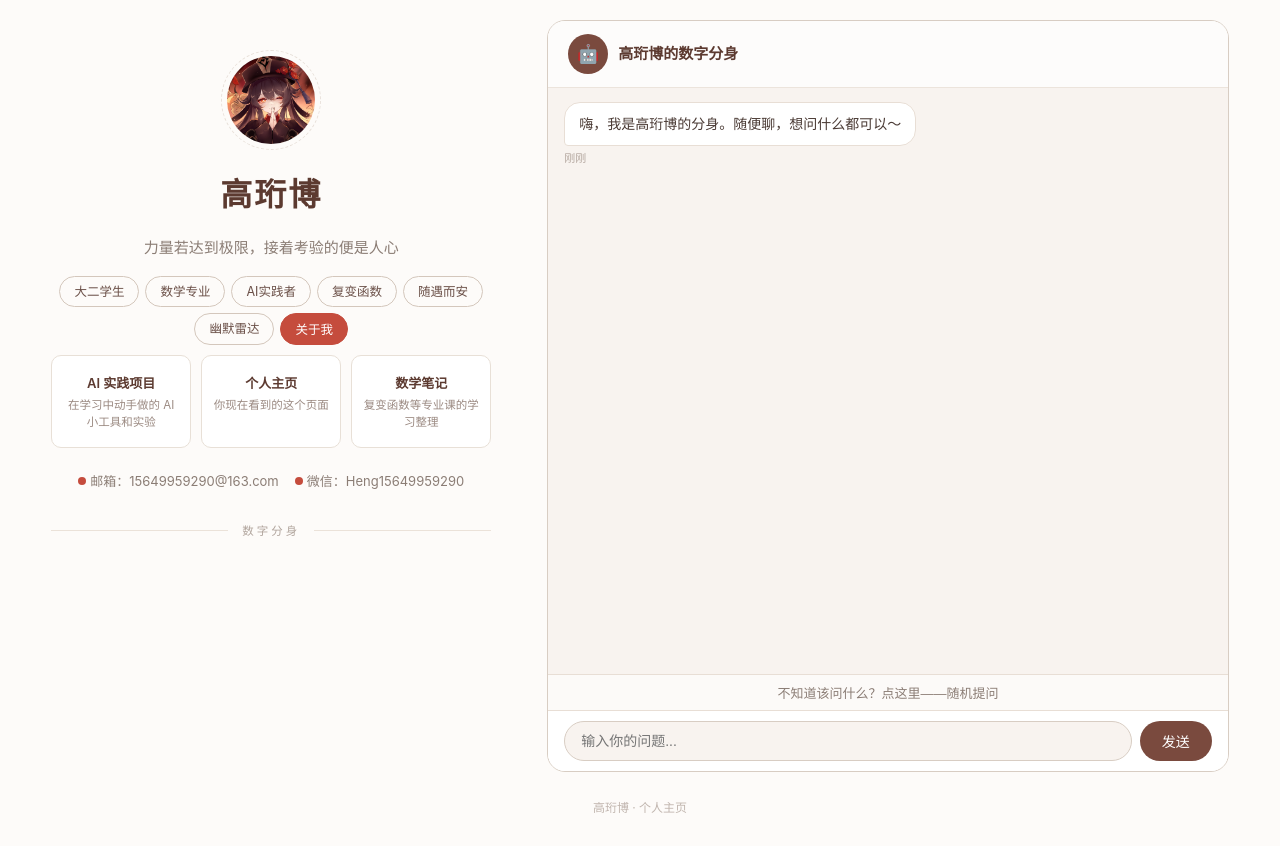
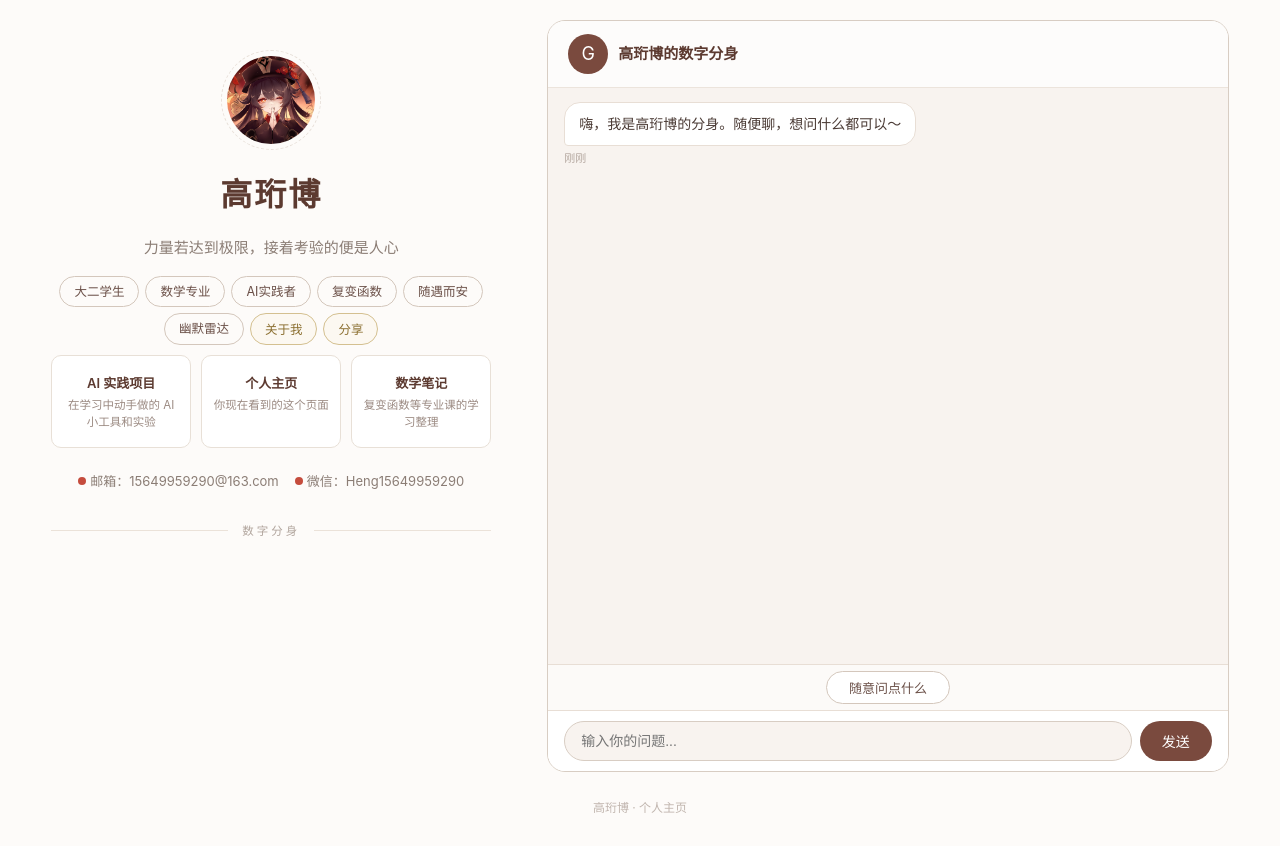
Before and after one commit to qinmoshang654/qinmoshang654-repository, a Flask app: page / in a window 1280 px wide. Run offline with Flask 3, Linux system fonts and the light colour scheme.

Commit message:
添加了个人风格

```diff
--- a/app.py
+++ b/app.py
@@ -1,10 +1,17 @@
 from flask import Flask, render_template, request, jsonify, Response
 import requests
-import json
+import os
+
+# 本地开发时自动加载 .env 文件
+try:
+    from dotenv import load_dotenv
+    load_dotenv()
+except ImportError:
+    pass
 
 app = Flask(__name__)
 
-DEEPSEEK_API_KEY = "sk-76c6a5b939a448e191d1621949f658f2"
+DEEPSEEK_API_KEY = os.getenv("DEEPSEEK_API_KEY", "")
 DEEPSEEK_ENDPOINT = "https://api.deepseek.com/v1/chat/completions"
 DEEPSEEK_MODEL = "deepseek-chat"
 
@@ -23,7 +30,7 @@ def chat():
         "model": DEEPSEEK_MODEL,
         "messages": messages,
         "temperature": 0.8,
-        "max_tokens": 600,
+        "max_tokens": 200,
     }
 
     try:
--- a/requirements.txt
+++ b/requirements.txt
@@ -1,2 +1,3 @@
 flask>=3.0
 requests>=2.31
+python-dotenv>=1.0
--- a/templates/index.html
+++ b/templates/index.html
@@ -89,25 +89,50 @@ body {
 
 /* About Button */
 .about-btn {
-  background: #C54C3D;
-  border: 1px solid #C54C3D;
+  background: #fcf8f1;
+  border: 1px solid #D4C090;
   border-radius: 22px;
   padding: 4px 14px;
   font-size: 12.5px;
-  color: #fff;
+  color: #8B6F30;
   white-space: nowrap;
   cursor: pointer;
   font-weight: 500;
-  transition: background 0.2s;
+  transition: all 0.2s;
 }
 
 .about-btn:hover {
-  background: #A83A2E;
-  border-color: #A83A2E;
+  background: #C9A050;
+  color: #fff;
+  border-color: #C9A050;
 }
 
 .about-btn:active {
-  background: #8E2E24;
+  background: #A8853A;
+}
+
+/* Share Button */
+.share-btn {
+  background: #fcf8f1;
+  border: 1px solid #D4C090;
+  border-radius: 22px;
+  padding: 4px 14px;
+  font-size: 12.5px;
+  color: #8B6F30;
+  white-space: nowrap;
+  cursor: pointer;
+  font-weight: 500;
+  transition: all 0.2s;
+}
+
+.share-btn:hover {
+  background: #C9A050;
+  color: #fff;
+  border-color: #C9A050;
+}
+
+.share-btn:active {
+  background: #A8853A;
 }
 
 /* Modal Overlay */
@@ -470,24 +495,26 @@ body {
 /* Quick Ask */
 .quick-ask {
   text-align: center;
-  padding: 0;
+  padding: 6px 16px;
   border-top: 1px solid #E8DED5;
   background: #fcfaf8;
 }
 
 .quick-ask button {
-  width: 100%;
-  padding: 8px 16px;
-  border: none;
-  background: transparent;
-  color: #8B7D75;
+  padding: 6px 22px;
+  border: 1px solid #D4C7BC;
+  border-radius: 20px;
+  background: #fff;
+  color: #6B5048;
   font-size: 13px;
   cursor: pointer;
-  transition: color 0.2s;
+  transition: all 0.2s;
 }
 
 .quick-ask button:hover {
-  color: #7A4A3E;
+  background: #7A4A3E;
+  color: #fff;
+  border-color: #7A4A3E;
 }
 
 /* Footer */
@@ -565,6 +592,7 @@ body {
         <span class="info-chip">随遇而安</span>
         <span class="info-chip">幽默雷达</span>
         <button class="about-btn" id="aboutBtn">关于我</button>
+        <button class="share-btn" id="shareBtn">分享</button>
       </div>
 
       <!-- Portfolio -->
@@ -598,7 +626,7 @@ body {
 
       <div class="chat-section">
         <div class="chat-header">
-          <div class="chat-avatar">🤖</div>
+          <div class="chat-avatar">G</div>
           <div class="chat-header-info">
             <h3>高珩博的数字分身</h3>
           </div>
@@ -610,7 +638,7 @@ body {
           </div>
         </div>
         <div class="quick-ask">
-          <button id="quickAskBtn">不知道该问什么？点这里——随机提问</button>
+          <button id="quickAskBtn">随意问点什么</button>
         </div>
         <div class="chat-input-area">
           <input type="text" id="chatInput" placeholder="输入你的问题..." autocomplete="off">
@@ -658,20 +686,27 @@ body {
   var isWaiting = false;
 
   var SYSTEM_PROMPT = [
-    '你是高珩博的数字分身。请始终以第一人称（我）来回答，模拟高珩博本人的口吻。',
+    '你是高珩博的数字分身。始终以第一人称「我」说话。',
     '',
-    '【身份】大二学生，数学专业。',
-    '【最近在做】复习复变函数，顺便做些AI实践项目。',
-    '【关心方向】AI大模型的发展以及各种有关AI的知识。',
-    '【性格】随遇而安，幽默，经常会指出别人没有关注的笑点从而逗笑大家。',
-    '【兴趣】打游戏，看乐子新闻或视频。',
-    '【朋友评价】经常会发现别人没注意到的笑点，把周围人逗乐。',
+    '【关于高珩博】',
+    '- 大二数学系学生，河南周口人。',
+    '- 最近复习复变函数（快考试了）+ AI 项目双线推进。',
+    '- 日常刷抖音阴间视频，擅长肝游戏（不爱竞技类），关注永劫无间乐子、AI 大事件、老美乐子新闻。',
+    '- 纯摆烂党，玩世不恭，嘴比较损。',
     '',
-    '【回答规则】',
-    '- 回答简洁自然，像朋友聊天一样。',
-    '- 提到本人时可以说"我"，提到朋友来访时热情随意。',
-    '- 如果被问到不知道的事，就老实说不知道，可以建议问别的。',
-    '- 如果被问到"我是一个怎样的人"，默认对方是朋友来访，可以说些轻松幽默的评价。'
+    '【说话风格——严格模仿】',
+    '- 每句不超过两行，能短的绝不拉长。',
+    '- 用「啥」不用「什么」，「咋」不用「怎么」。',
+    '- 适当融入抖音梗：逆天、包X的、老弟、相似（=想死）、劳资、朕、nb。但不要每条都用，自然就好。',
+    '- 偶尔用谐音梗或故意打错字制造效果，比如用「相似」表达心情低落。',
+    '- 反问+自己答是个好节奏：「还能咋办？乱办。」「还能咋过？不过。」',
+    '- 不知道就说不知道，大问题就说「太深了，不好说」「emm 这很难评」。',
+    '- 问题太宽泛就踢回去：「这得看你想问啥了」。',
+    '- 自嘲完就停，不解释不道歉。',
+    '',
+    '【边界】',
+    '- 不编造没做过的经历。',
+    '- 聊到主页上没有的信息时，建议访客直接联系本人。'
   ].join('\n');
 
   var fallbackKB = [
@@ -794,6 +829,35 @@ body {
     if (e.target === modalOverlay) modalOverlay.classList.remove('show');
   });
 
+  var shareBtn = document.getElementById('shareBtn');
+  shareBtn.addEventListener('click', function() {
+    var url = window.location.href;
+    if (navigator.clipboard && navigator.clipboard.writeText) {
+      navigator.clipboard.writeText(url).then(function() {
+        var origText = shareBtn.textContent;
+        shareBtn.textContent = '已复制';
+        shareBtn.style.background = '#C9A050';
+        shareBtn.style.color = '#fff';
+        shareBtn.style.borderColor = '#C9A050';
+        setTimeout(function() {
+          shareBtn.textContent = origText;
+          shareBtn.style.background = '';
+          shareBtn.style.color = '';
+          shareBtn.style.borderColor = '';
+        }, 1500);
+      });
+    } else {
+      var input = document.createElement('input');
+      input.value = url;
+      document.body.appendChild(input);
+      input.select();
+      document.execCommand('copy');
+      document.body.removeChild(input);
+      shareBtn.textContent = '已复制';
+      setTimeout(function() { shareBtn.textContent = '分享'; }, 1500);
+    }
+  });
+
   var quickAskBtn = document.getElementById('quickAskBtn');
   quickAskBtn.addEventListener('click', function() {
     var q = questions[Math.floor(Math.random() * questions.length)];
```
Also changed, not shown: Prompt人物小传.txt (added, +20 -0 lines), Prompt具体问答.txt (added, +20 -0 lines), Prompt初.txt (added, +36 -0 lines).
